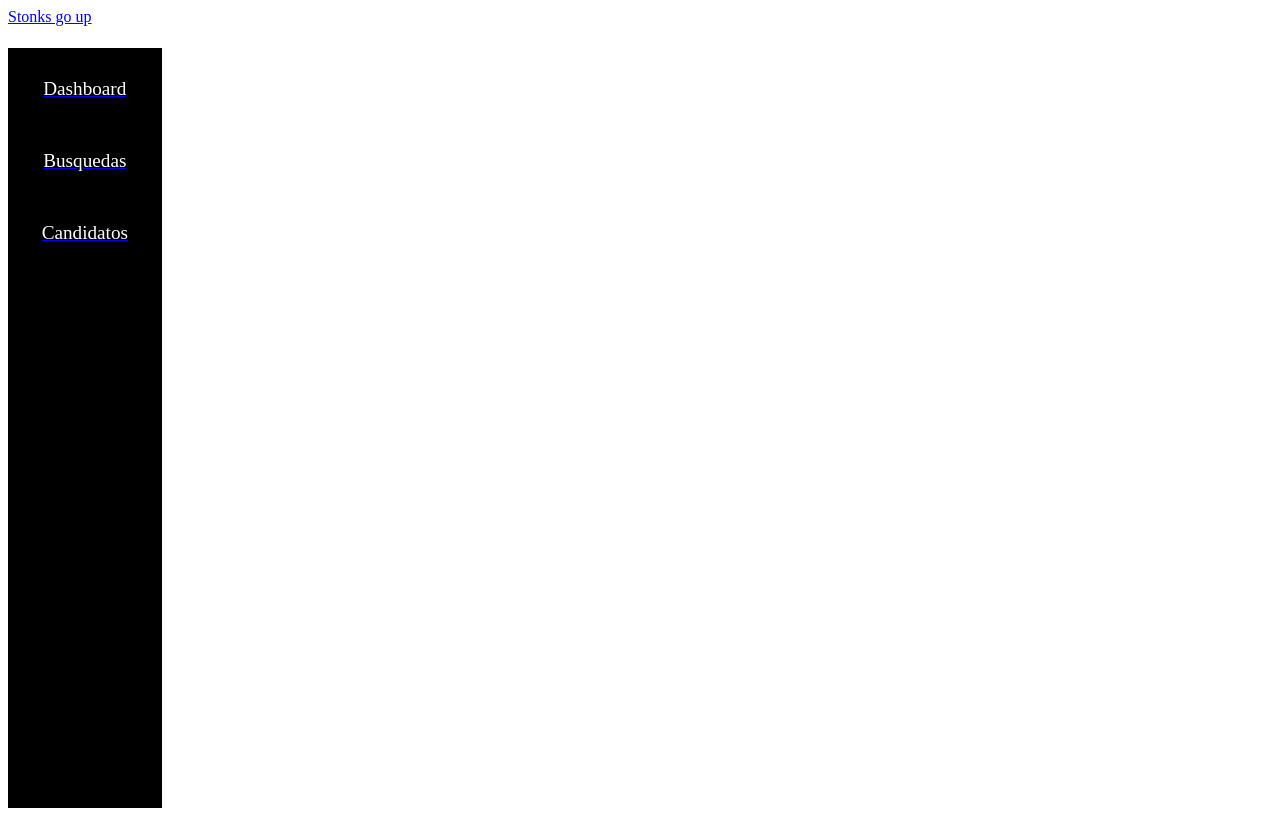
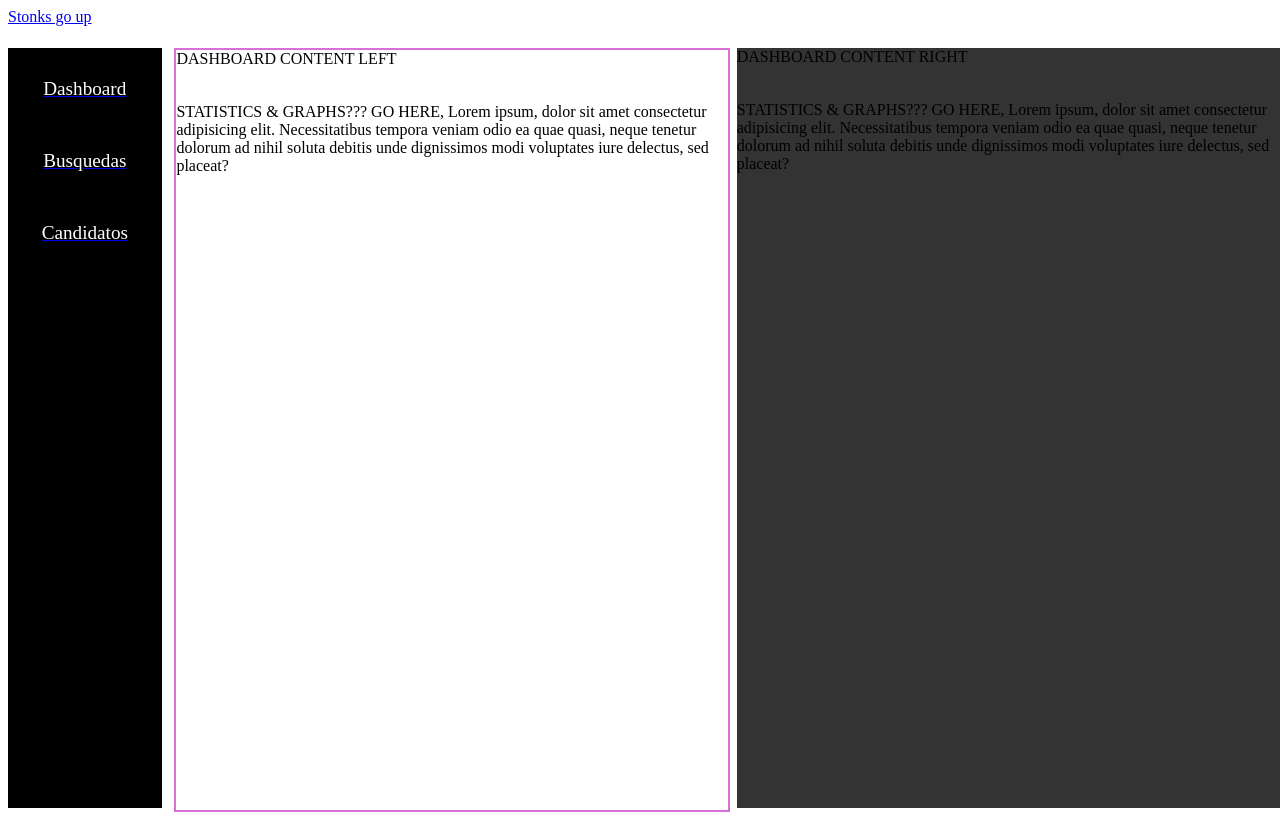
Before and after one commit to NJAbuin/thecolony, a React app: page /auth/recruiter/dashboard in a window 1280 px wide. Built offline with nearby package versions, Linux system fonts and the light colour scheme; no server answers; the HTML template or start-up script is replaced by a standard one.

Commit message:
no more register form bugs, alpha dashboard recr

```diff
--- a/src/components/RecrClientRegisterModal.jsx
+++ b/src/components/RecrClientRegisterModal.jsx
@@ -49,6 +49,8 @@ const Fade = React.forwardRef(function Fade(props, ref) {
   );
 });
 
+var submitted = false;
+
 export default function RecrClientRegisterModal(props) {
   const classes = useStyles();
   const [open, setOpen] = useState(false);
@@ -60,7 +62,6 @@ export default function RecrClientRegisterModal(props) {
   const [logoURL, setLogoURL] = useState("");
   const [phone, setPhone] = useState("");
   const [website, setWebsite] = useState("");
-  let submitted = false;
 
   React.useEffect(() => {
     if (warningMessage === "") {
@@ -77,7 +78,14 @@ export default function RecrClientRegisterModal(props) {
 
   const handleClose = () => {
     setOpen(false);
-    alert("Cuenta registrada con exito! Log in para empezar a navegar");
+    setEmail("");
+    setPassword("");
+    setfullName("");
+    setWarningMessage("");
+    if (email !== "" && password !== "" && fullName !== "" && submitted) {
+      submitted = false;
+      alert("Cuenta registrada con exito! Log in para empezar a navegar");
+    }
   };
 
   const handleClick = e => {
@@ -115,6 +123,9 @@ export default function RecrClientRegisterModal(props) {
         else {
           setWarningMessageBackend("");
         }
+      })
+      .then(() => {
+        submitted = true;
       })
       .catch(() => {
         console.error("error");
--- a/src/components/Sidebar.jsx
+++ b/src/components/Sidebar.jsx
@@ -6,7 +6,7 @@ import { SidebarButton, SidebarStyle } from "../templates/SidebarStyles";
 export default props => {
   //const {POWERS, URLs} = props.user.XXXX
   const recruiterSidebar = {
-    Dashboard: "/auth/recruiter",
+    Dashboard: "/auth/recruiter/dashboard",
     Busquedas: "/auth/recruiter/jobpostings",
     Candidatos: "/auth/recruiter/candidates"
   };
--- /dev/null
+++ b/src/containers/DashboardRecruiter.jsx
@@ -0,0 +1,30 @@
+import React from "react";
+import { Dashboard, Left, Right } from "../templates/Dashboard";
+
+function DashboardRecruiter(props) {
+  return (
+    <Dashboard>
+      <Left>
+        <div style={{ gridArea: "titlebarL" }}>DASHBOARD CONTENT LEFT</div>
+        <div style={{ gridArea: "contentL" }}>
+          STATISTICS & GRAPHS??? GO HERE, Lorem ipsum, dolor sit amet
+          consectetur adipisicing elit. Necessitatibus tempora veniam odio ea
+          quae quasi, neque tenetur dolorum ad nihil soluta debitis unde
+          dignissimos modi voluptates iure delectus, sed placeat?
+        </div>
+      </Left>
+
+      <Right>
+        <div style={{ gridArea: "titlebarR" }}>DASHBOARD CONTENT RIGHT</div>
+        <div style={{ gridArea: "contentR" }}>
+          STATISTICS & GRAPHS??? GO HERE, Lorem ipsum, dolor sit amet
+          consectetur adipisicing elit. Necessitatibus tempora veniam odio ea
+          quae quasi, neque tenetur dolorum ad nihil soluta debitis unde
+          dignissimos modi voluptates iure delectus, sed placeat?
+        </div>
+      </Right>
+    </Dashboard>
+  );
+}
+
+export default DashboardRecruiter;
--- a/src/containers/RecruiterContainer.jsx
+++ b/src/containers/RecruiterContainer.jsx
@@ -5,6 +5,7 @@ import { Route, Switch } from "react-router-dom";
 import RecruiterJobPostings from "../containers/RecruiterJobPostings";
 import RecruiterCandidates from "../components/RecruiterCandidates";
 import JobPostingDetails from "../components/JobPostingDetails";
+import DashboardRecruiter from "../containers/DashboardRecruiter";
 
 import { getCandidateList } from "../store/actions/candidates";
 import { getJobPostings } from "../store/actions/jobPostings";
@@ -18,7 +19,7 @@ function RecruiterContainer(props) {
 
   return (
     <Switch>
-      {/* <Route path="/auth/recruiter/dashboard" component={DashboardRecruiter} /> */}
+      <Route path="/auth/recruiter/dashboard" component={DashboardRecruiter} />
       <Route
         exact
         path="/auth/recruiter/jobpostings/:id"
```
